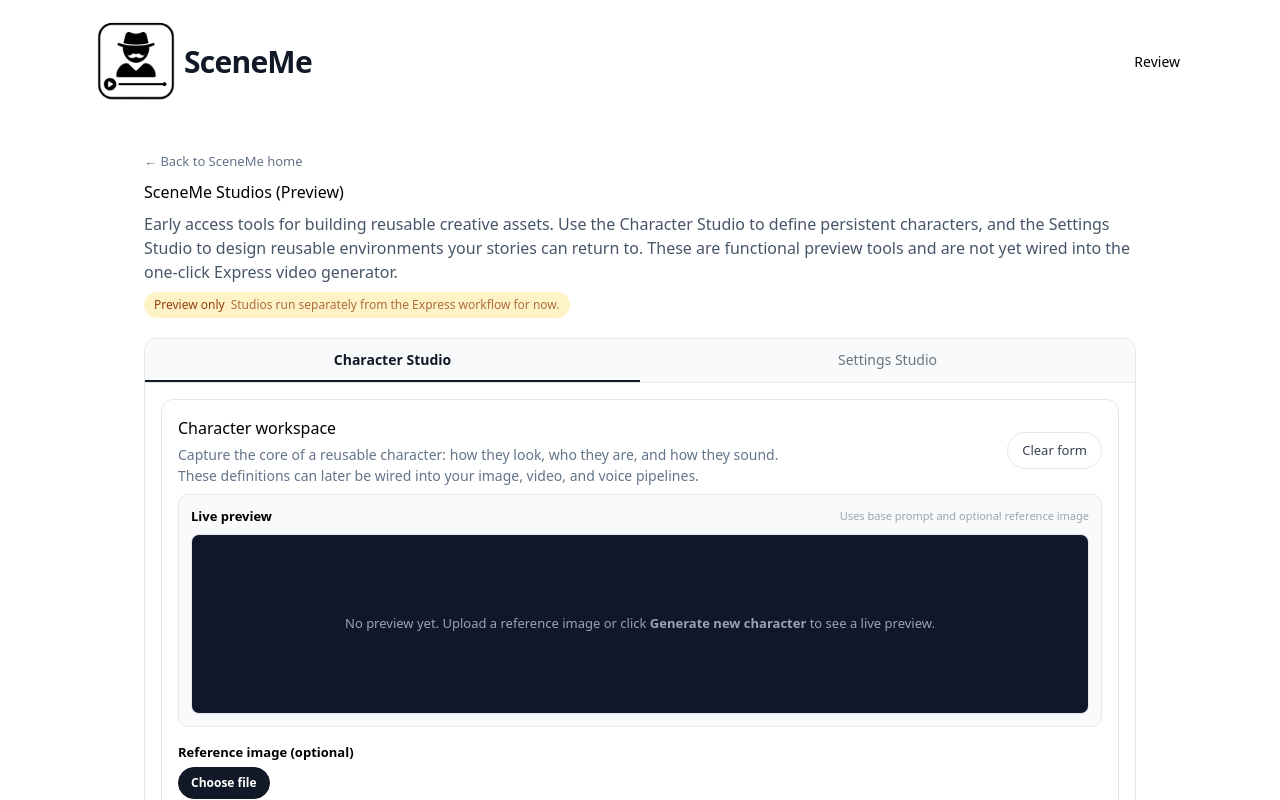
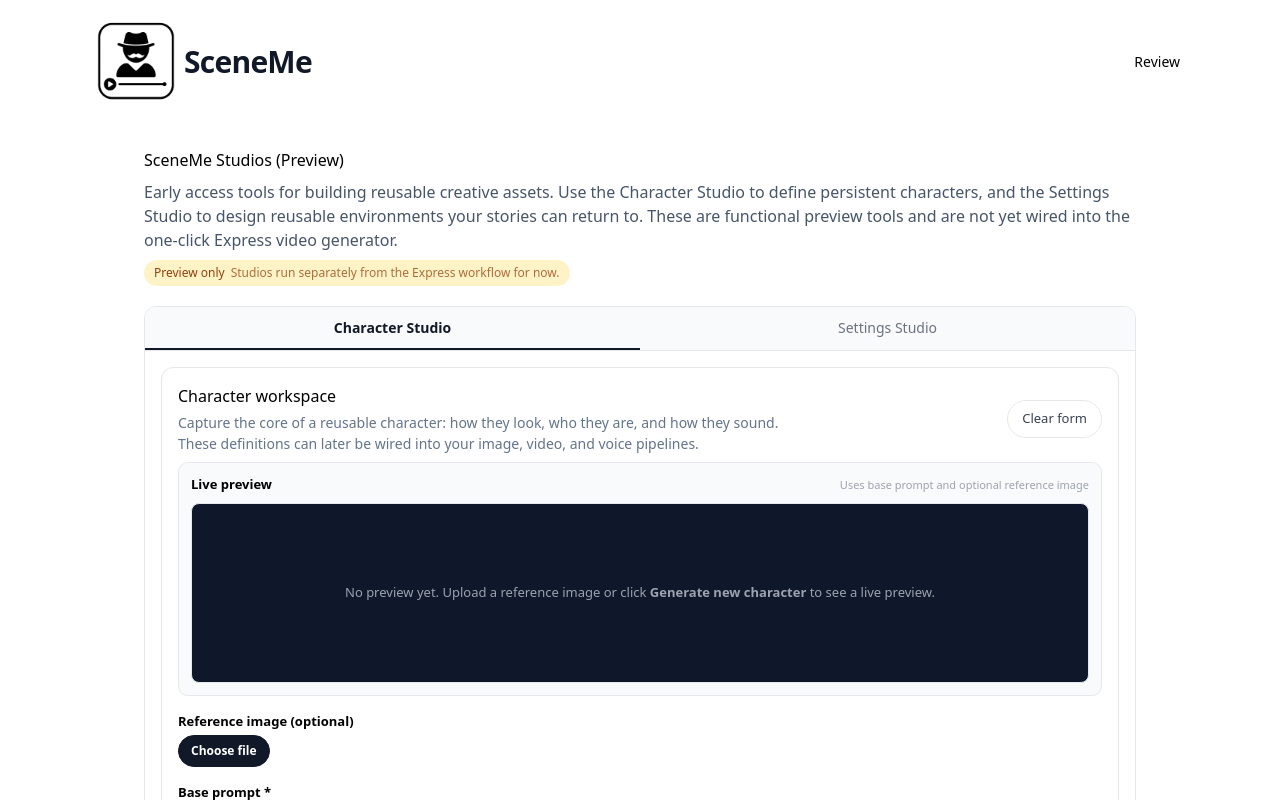
Before and after one commit to JSebree/ai-wizard, a React (Vite) app: page /studios in a window 1280 px wide. Shown: the top 800 px of the page. Built offline with nearby package versions, Linux system fonts and the light colour scheme; no server answers; the database is empty.

Commit message:
cleaning studio UI (removing breadcrumb)

```diff
--- a/src/studios/StudiosPage.jsx
+++ b/src/studios/StudiosPage.jsx
@@ -23,23 +23,7 @@ export default function StudiosPage() {
         padding: 24,
       }}
     >
-      {/* Header / Breadcrumb */}
       <header style={{ marginBottom: 20 }}>
-        <button
-          type="button"
-          onClick={() => nav("/")}
-          style={{
-            border: "none",
-            background: "transparent",
-            padding: 0,
-            marginBottom: 8,
-            fontSize: 13,
-            color: "#64748B",
-            cursor: "pointer",
-          }}
-        >
-          ← Back to SceneMe home
-        </button>
         <h1 style={{ margin: 0 }}>SceneMe Studios (Preview)</h1>
         <p style={{ marginTop: 8, color: "#475569" }}>
           Early access tools for building reusable creative assets. Use the Character Studio to
```
Also changed, not shown: 1 other file (tests, documents, lock files or other folders).
